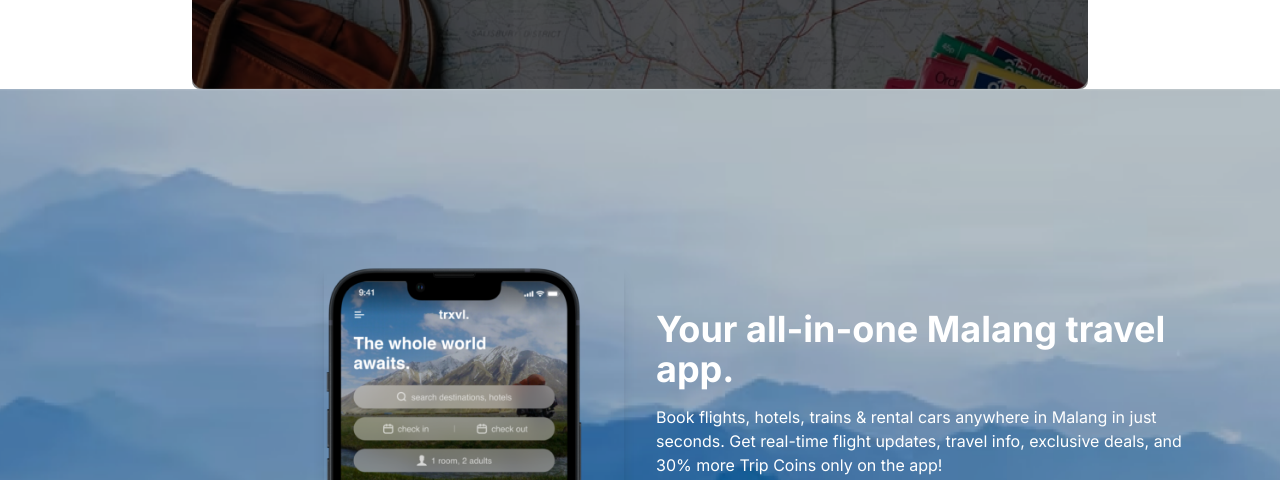
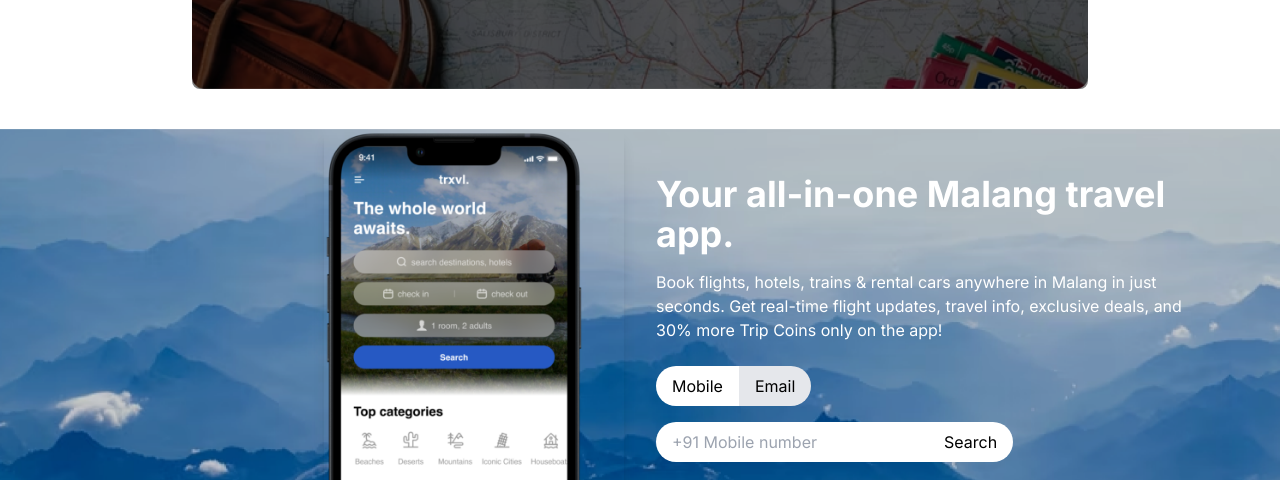
Before and after one commit to vinitkanov/malangtrxvl, a plain HTML site: page index.html in a window 1280 px wide. Shown: the part 1546-2026 px from the top of the page. Drawn offline with nearby package versions, Linux system fonts and the light colour scheme.

Commit message:
Update index.html

```diff
--- a/index.html
+++ b/index.html
@@ -146,7 +146,7 @@
             carousel.scrollLeft = scrollLeft - walk;
         });
     </script>
-
+    <div class="">
     </main>
     <body class="flex items-center justify-center min-h-screen bg-gray-100">
       <div class="relative w-full max-w-4xl mx-auto">
@@ -158,7 +158,7 @@
         </div>
       </div>
     </body>
-    <div class="flex flex-col items-center justify-center min-h-screen bg-[url(/assets/img/img-bg.png)] m-auto mb-20" style="background-size: cover; background-position: center; max-height: 260px; height: 260px;">
+    <div class="flex flex-col items-center justify-center min-h-[450px] bg-[url(/assets/img/img-bg.png)] mt-10" style="background-size: cover; background-position: center; max-height: 260px; height: 260px;">
       <div class="flex flex-col md:flex-row items-center justify-center w-full max-w-6xl px-4">
        <div class="w-full md:w-1/2 flex justify-center md:justify-end mb-8 md:mb-0 md:mr-8">
       <img alt="Mobile app interface showing travel booking options" class="rounded-lg shadow-lg" height="600" src="assets/img/app.png" width="300"/>
@@ -210,7 +210,7 @@
            document.getElementById('email-btn').classList.toggle('bg-white', section === 'email');
            document.getElementById('email-btn').classList.toggle('bg-gray-200', section !== 'email');
          }
-     </script>
+     </script></div>
      <footer class="bg-black flex flex-col items-center justify-between p-6 md:flex-row">
       <div class="flex flex-col items-center md:items-start">
           <img src="assets/img/logo.svg">
```
Lines whose indentation alone changed are shown as unchanged.
